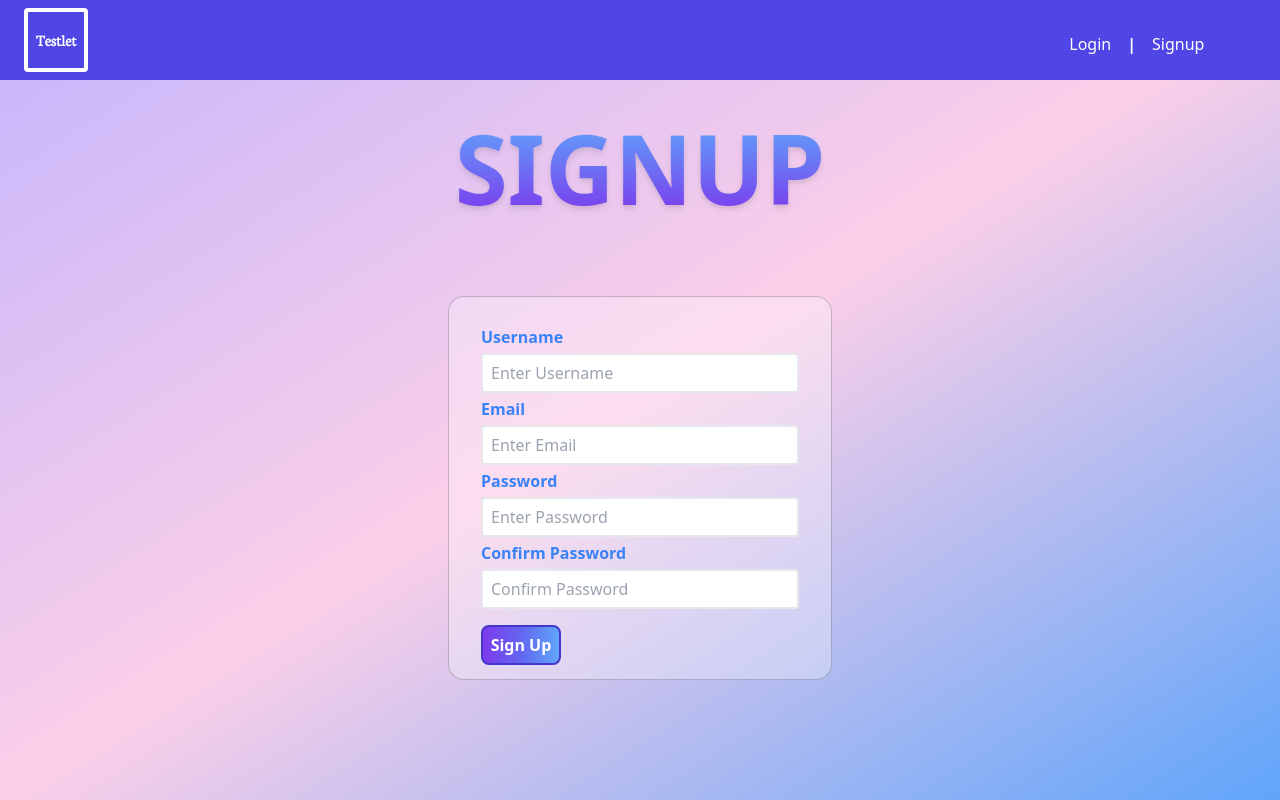
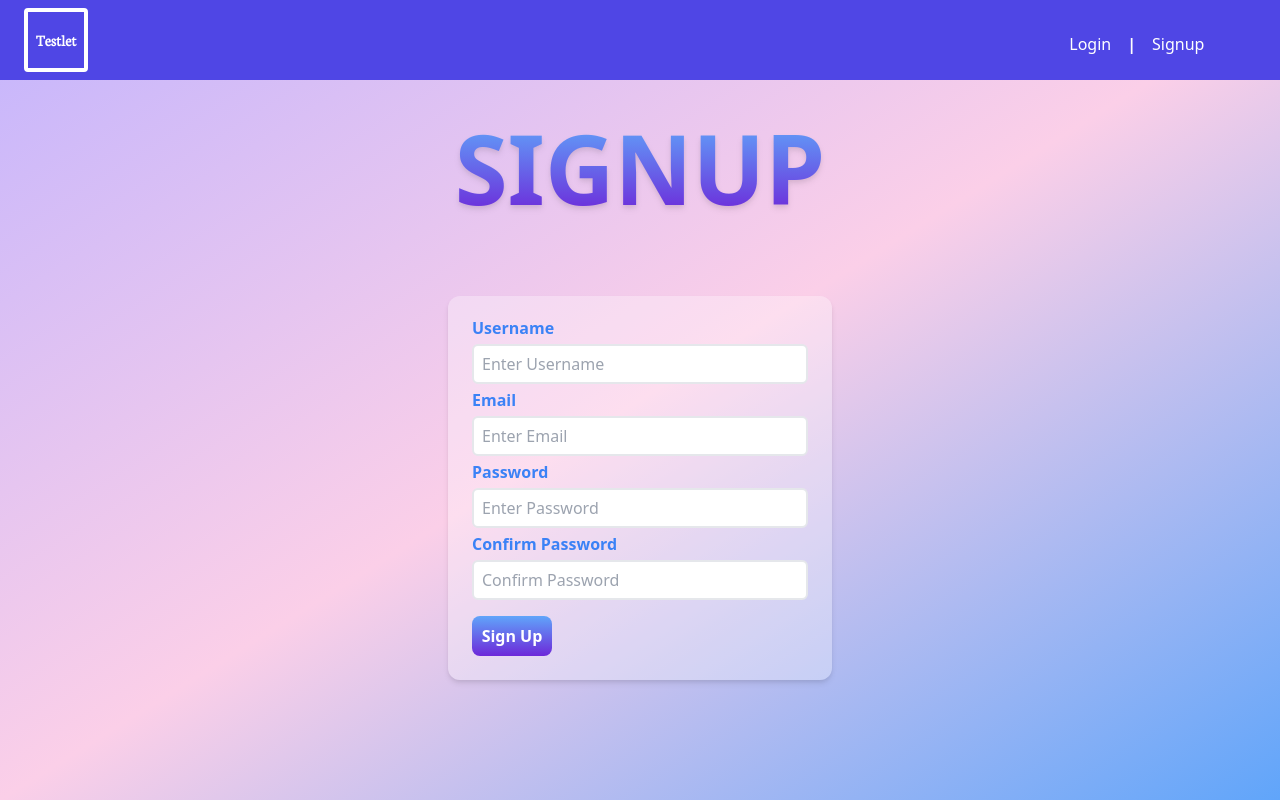
Before and after one commit to 5vedish/Quizlet-Clone, a Next.js app: page /signup in a window 1280 px wide. Built offline with nearby package versions, Linux system fonts and the light colour scheme.

Commit message:
Adjusted customizations

```diff
--- a/components/login.tsx
+++ b/components/login.tsx
@@ -10,21 +10,20 @@ export default function LogInCard() {
   let completeButtonRef = useRef(null)
   return (
     <>
-      <span className="md:w-auto mt-10 items-center text-8xl font-semibold uppercase text-transparent bg-clip-text bg-gradient-to-t from-purple-600 to-blue-400 filter drop-shadow-md">
+      <span className="md:w-auto mt-10 items-center text-8xl font-semibold uppercase text-transparent bg-clip-text bg-gradient-to-t from-purple-700 to-blue-400 filter drop-shadow-md">
         Login
       </span>
 
       <div
-        className="flex flex-col bg-white w-80 h-68 m-20 bg-opacity-30 border-black border border-opacity-20 rounded-xl
-        text-blue-500 font-semibold filter"
+        className="flex flex-col bg-white w-80 h-68 m-20 bg-opacity-30 rounded-xl
+        text-blue-500 font-semibold shadow-md"
       >
         <label className="mx-6 mt-5 font-semibold">
           Username
           <form className="flex mt-1">
             <input
-              className="px-3 bg-white border-2 text-black placeholder-gray-400 focus:placeholder-gray-300 border-gray h-10 rounded flex-1
-              focus:outline-none focus:ring focus:border-indigo-200
-              cursor-auto"
+              className="px-3 bg-white border-2 text-black placeholder-gray-400 focus:placeholder-gray-300 border-gray h-10 rounded-md flex-1
+              focus:outline-none focus:ring focus:border-indigo-200 cursor-auto"
               placeholder="Enter Username"
             ></input>
           </form>
@@ -33,7 +32,7 @@ export default function LogInCard() {
           Password
           <form className="flex mt-1">
             <input
-              className="px-3 bg-white border-2 text-black placeholder-gray-400 focus:placeholder-gray-300 border-gray h-10 rounded flex-1
+              className="px-3 bg-white border-2 text-black placeholder-gray-400 focus:placeholder-gray-300 border-gray h-10 rounded-md flex-1
               focus:outline-none focus:ring focus:border-indigo-200
               cursor-auto"
               placeholder="Enter Password"
@@ -43,7 +42,7 @@ export default function LogInCard() {
         <div className="flex flex-row justify-between align-center mt-6 pr-7 mb-5">
           <button
             className="font-semibold text-align-center w-20 h-10 text-white rounded-lg ml-6
-          bg-gradient-to-r from-purple-600 via-indigo-500 to-blue-400
+          bg-gradient-to-t from-purple-700 to-blue-400
           hover:from-purple-400 hover:via-indigo-400 hover:to-blue-300
           focus:outline-none focus:ring-4 focus:ring-blue-500 focus:ring-opacity-70
           cursor-pointer"
@@ -81,7 +80,7 @@ export default function LogInCard() {
             leaveFrom="transform opacity-100 scale-100"
             leaveTo="transform opacity-0 scale-0"
           >
-            <div className="fixed inset-0 flex flex-col w-96 h-56 bg-white rounded-lg mx-auto max-w-sm px-2 mt-24">
+            <div className="fixed inset-0 flex flex-col w-96 h-56 bg-white rounded-lg mx-auto max-w-sm px-2 mt-24 shadow-2xl">
               <Dialog.Title className="font-semibold text-blue-500 text-xl m-3 mt-4">
                 Reset Password
               </Dialog.Title>
@@ -91,14 +90,14 @@ export default function LogInCard() {
               </p>
               <form className="flex mt-1">
                 <input
-                  className="px-3 bg-white border-2 text-black placeholder-gray-400 focus:placeholder-gray-300 border-gray h-10 rounded flex-auto ml-4 mr-4 focus:outline-none focus:ring focus:border-indigo-200"
+                  className="px-3 bg-white border-2 text-black placeholder-gray-400 focus:placeholder-gray-300 border-gray h-10 rounded-md flex-auto ml-4 mr-4 focus:outline-none focus:ring focus:border-indigo-200"
                   placeholder="Enter Email"
                 ></input>
               </form>
               <button
                 onClick={() => setIsOpen(false)}
                 className="font-semibold text-align-center w-20 h-10 text-white
-                    rounded-lg bg-gradient-to-r from-purple-600 via-indigo-500 to-blue-400
+                    rounded-lg bg-gradient-to-t ffrom-purple-700 to-blue-400
                     hover:from-purple-400 hover:via-indigo-400 hover:to-blue-300 mt-4 ml-4 mb-4
                     focus:outline-none focus:ring-4 focus:ring-blue-500 focus:ring-opacity-70
                     cursor-pointer"
--- a/components/signup.tsx
+++ b/components/signup.tsx
@@ -3,16 +3,19 @@ import 'tailwindcss/tailwind.css'
 export default function SignupCard() {
   return (
     <>
-      <span className="md:w-auto mt-10 items-center text-8xl font-semibold uppercase text-transparent bg-clip-text bg-gradient-to-t from-purple-600 to-blue-400 filter drop-shadow-md">
+      <span className="md:w-auto mt-10 items-center text-8xl font-semibold uppercase text-transparent bg-clip-text bg-gradient-to-t from-purple-700 to-blue-400 filter drop-shadow-md">
         Signup
       </span>
 
-      <div className="flex flex-col text-blue-500 w-96 h-96 m-20 bg-white bg-opacity-30 border-black border border-opacity-20 rounded-2xl p-2">
+      <div
+        className="flex flex-col text-blue-500 w-96 h-96 m-20 bg-white bg-opacity-30 rounded-xl
+        text-blue-500 font-semibold shadow-md"
+      >
         <label className="mx-6 mt-5 font-semibold">
           Username
           <form className="flex mt-1">
             <input
-              className="bg-white border-2 text-black placeholder-gray-400 focus:placeholder-gray-300 focus:outline-none focus:ring focus:border-indigo-200 border-gray h-10 rounded flex-1  px-2"
+              className="bg-white border-2 text-black placeholder-gray-400 focus:placeholder-gray-300 focus:outline-none focus:ring focus:border-indigo-200 border-gray h-10 rounded-md flex-1 px-2"
               placeholder="Enter Username"
             ></input>
           </form>
@@ -22,7 +25,7 @@ export default function SignupCard() {
           Email
           <form className="flex mt-1">
             <input
-              className="bg-white border-2 text-black placeholder-gray-400 focus:placeholder-gray-300 focus:outline-none focus:ring focus:border-indigo-200 border-gray h-10 rounded flex-1  px-2"
+              className="bg-white border-2 text-black placeholder-gray-400 focus:placeholder-gray-300 focus:outline-none focus:ring focus:border-indigo-200 border-gray h-10 rounded-md flex-1 px-2"
               placeholder="Enter Email"
             ></input>
           </form>
@@ -32,7 +35,7 @@ export default function SignupCard() {
           Password
           <form className="flex mt-1">
             <input
-              className="bg-white border-2 text-black placeholder-gray-400 focus:placeholder-gray-300 focus:outline-none focus:ring focus:border-indigo-200 border-gray h-10 rounded flex-1 px-2"
+              className="bg-white border-2 text-black placeholder-gray-400 focus:placeholder-gray-300 focus:outline-none focus:ring focus:border-indigo-200 border-gray h-10 rounded-md flex-1 px-2"
               placeholder="Enter Password"
             ></input>
           </form>
@@ -42,13 +45,19 @@ export default function SignupCard() {
           Confirm Password
           <form className="flex mt-1">
             <input
-              className="bg-white border-2 text-black placeholder-gray-400 focus:placeholder-gray-300 focus:outline-none focus:ring focus:border-indigo-200 border-gray h-10 rounded flex-1  px-2"
+              className="bg-white border-2 text-black placeholder-gray-400 focus:placeholder-gray-300 focus:outline-none focus:ring focus:border-indigo-200 border-gray h-10 rounded-md flex-1 px-2"
               placeholder="Confirm Password"
             ></input>
           </form>
         </label>
 
-        <button className="ml-6 font-semibold text-align-center w-20 h-10 text-white border-2 rounded-lg mt-4 border-indigo-700 bg-gradient-to-r from-purple-600 via-indigo-500 to-blue-400 hover:from-purple-400 hover:via-indigo-400 hover:to-blue-300">
+        <button
+          className="font-semibold text-align-center w-20 h-10 text-white
+                    rounded-lg bg-gradient-to-t from-purple-700 to-blue-400
+                    hover:from-purple-400 hover:via-indigo-400 hover:to-blue-300 mt-4 ml-6 mb-4
+                    focus:outline-none focus:ring-4 focus:ring-blue-500 focus:ring-opacity-70
+                    cursor-pointer"
+        >
           Sign Up
         </button>
       </div>
```
